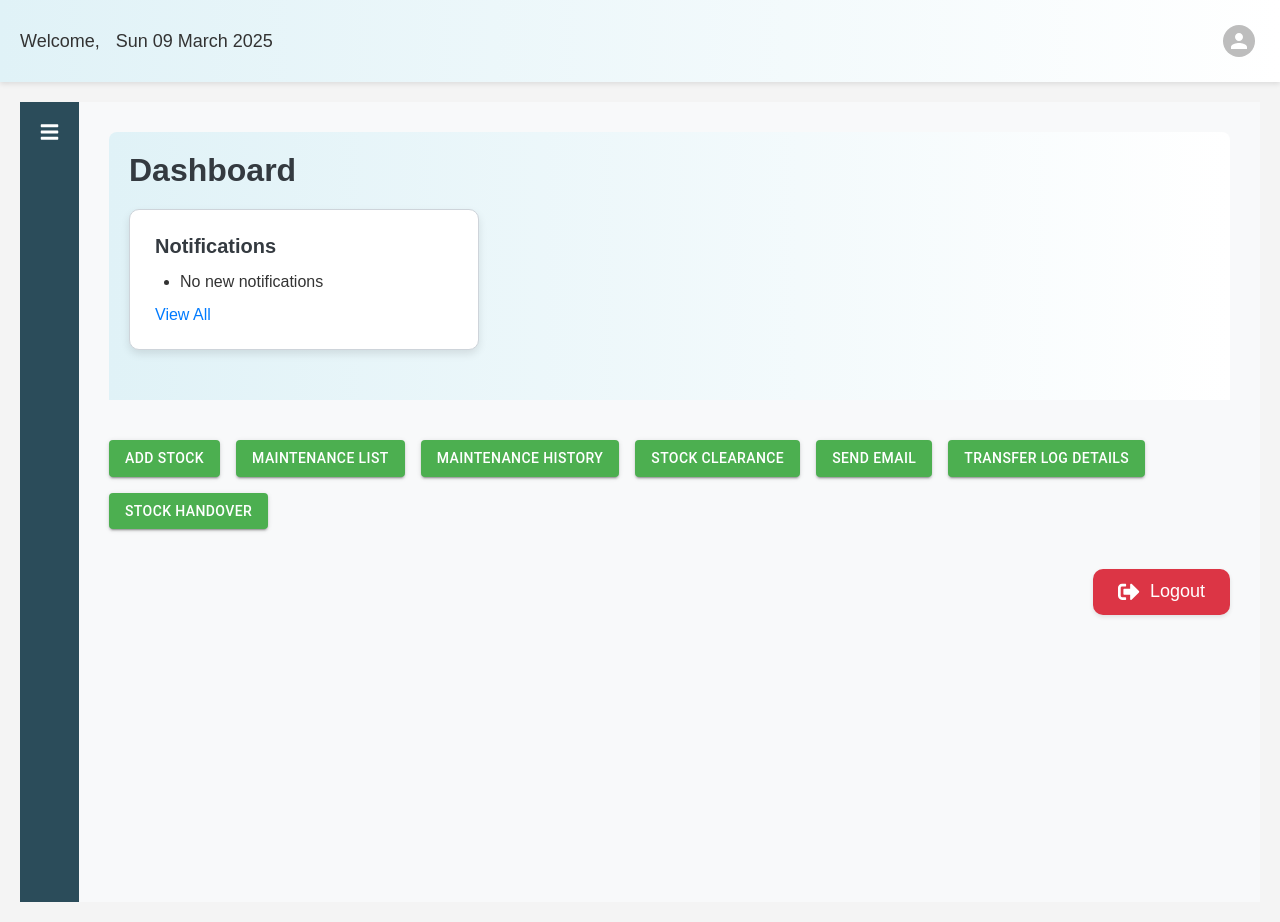
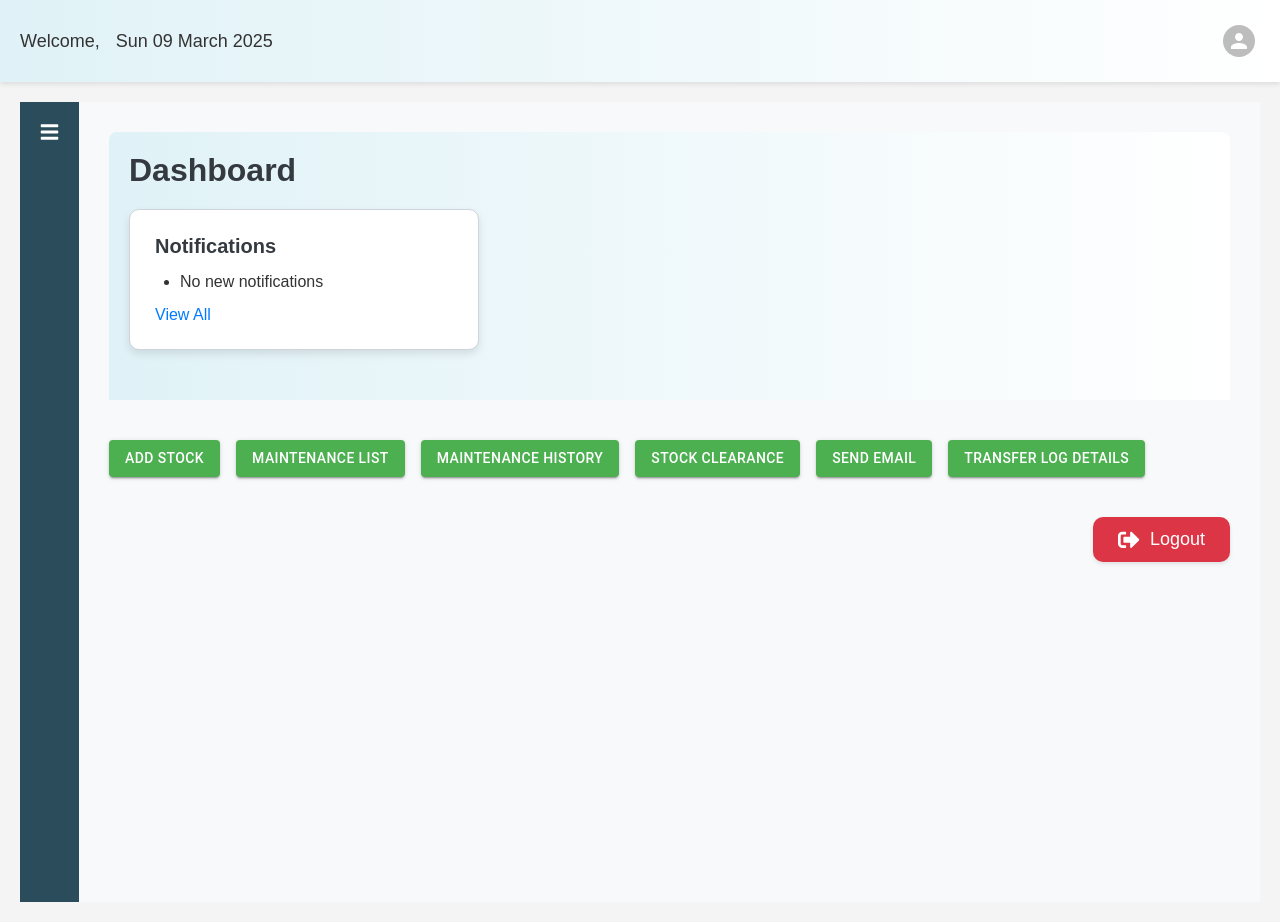
Before and after one commit to arjunsabu300/Mini-Project-Final, a React (Vite) app in the folder FINAL/ARJUN/react-app/: page /Sicdash in a window 1280 px wide. Built offline with nearby package versions, Linux system fonts and the light colour scheme.

Commit message:
finalsss

```diff
--- a/FINAL/ARJUN/react-app/src/dashs/CustodianDash.jsx
+++ b/FINAL/ARJUN/react-app/src/dashs/CustodianDash.jsx
@@ -116,7 +116,7 @@ const Dashboard = ({notifications,navigate,setHandoverPopup }) => (
                 <Link to="/maintenance"><Button className='action-button' variant="contained">Maintenance List</Button></Link>
                 <Link to="/maintenancehist"><Button className='action-button' variant="contained">Maintenance History</Button></Link>
                 <Button onClick={()=>{handlesendmail()}} className='action-button' variant="contained">Send Email</Button>
-                <Button className='action-button' variant="contained">Transfer Log Details</Button>
+                <Link to="/transferlog"><Button className='action-button' variant="contained">Transfer Log Details</Button></Link>
                 <Button className='action-button' variant="contained" onClick={() => setHandoverPopup(true)}>Stock Handover</Button>
         </div>
         <LogoutButton navigate={navigate} />
--- a/FINAL/ARJUN/react-app/src/dashs/SicDash.jsx
+++ b/FINAL/ARJUN/react-app/src/dashs/SicDash.jsx
@@ -8,6 +8,8 @@ import {jwtDecode} from "jwt-decode";
 import { Link } from 'react-router-dom';
 import { useNavigate } from 'react-router-dom';
 import axios from "axios";
+import Modal from '@mui/material/Modal';
+import Box from '@mui/material/Box';
 
 const handleLogout = (navigate) => {
     sessionStorage.removeItem("token"); // Remove the token from storage
@@ -38,7 +40,7 @@ const SicDash = () => {
             const decoded = jwtDecode(token); // Decode token to get user info
             console.log("Decoded Role:", decoded.designation); // Check if decoded role is correct
             setRole(decoded.designation);
-            setTimeout(() => console.log("Updated Role:", decoded.designation), 100);
+            // setTimeout(() => console.log("Updated Role:", decoded.designation), 100);
           } catch (error) {
             console.error("Invalid Token:", error);
           }
@@ -124,7 +126,6 @@ const Dashboard = ({notifications,navigate}) => (
                 <Link to = "/stockclears"><Button className='action-button' variant="contained">Stock Clearance</Button></Link>
                 <Button onClick={()=>{handlesendmail()}} className='action-button' variant="contained">Send Email</Button>
                 <Link to="/transferlog"><Button className='action-button' variant="contained">Transfer Log Details</Button></Link>
-                <Button className='action-button' variant="contained">Stock Handover</Button>
 
         </div>
         <LogoutButton navigate={navigate} />
```
